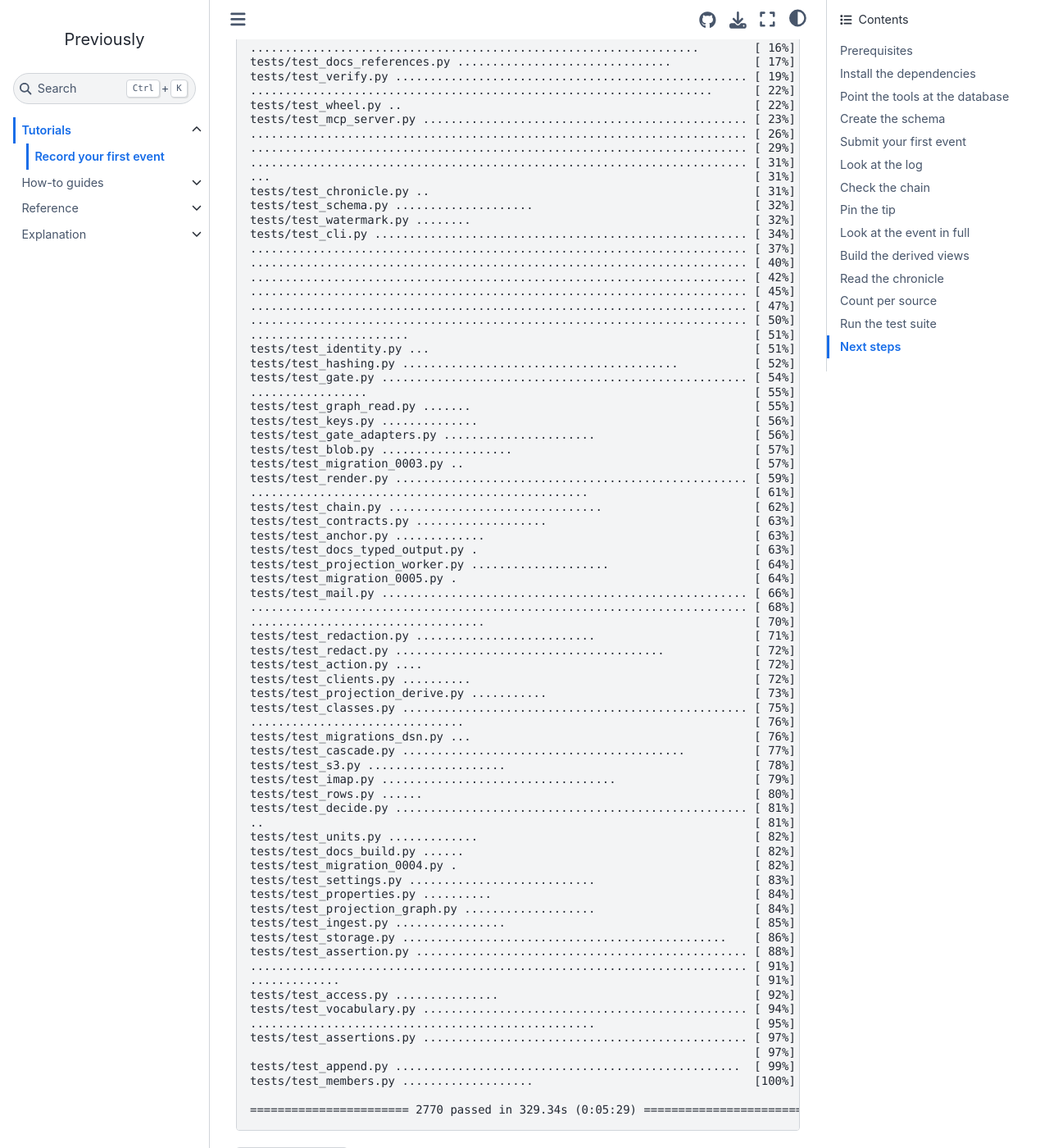
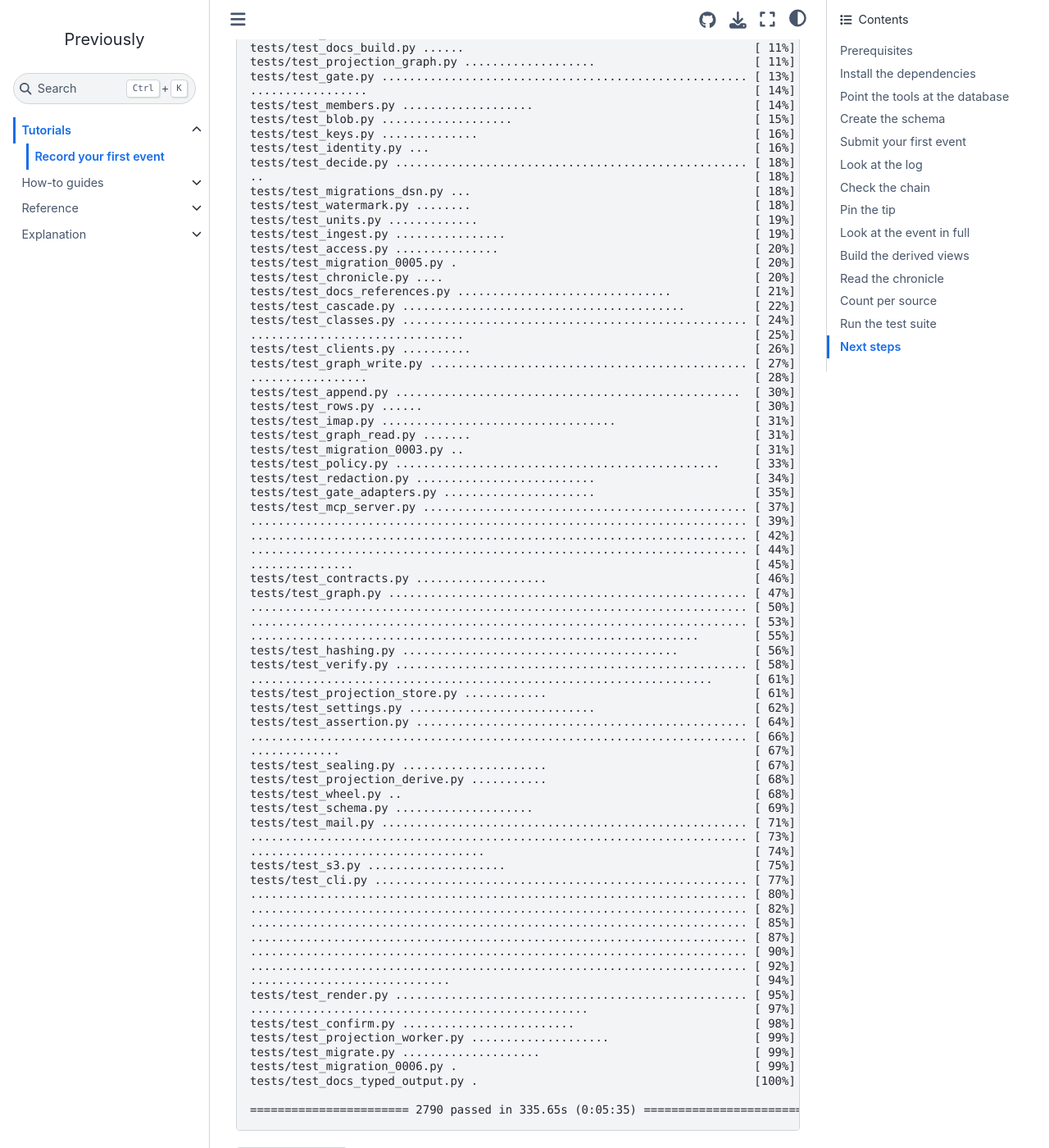
Before and after one commit to jensens/previously, a Sphinx documentation site: the page built from docs/tutorials/record-your-first-event.md, in a window 1280 px wide and 1400 px high, scrolled down 5393 px. Shown: the whole window at 82% size. Built offline with Sphinx 7.4.7 and the Sphinx Book theme 1.1.4, drawn with Linux system fonts in a browser that asks for light colours; some of the changed text lies outside the part shown.

Commit message:
The chronicle of a bracket: chronicle --within N, previously(within=N)
`chronicle --within N` prints the units of p_chronicle that belong to entity
N or to an entity below it, selected in the query before the limit, with the
same fields, window, limit, truncation notice and lag line. The members come
from the graph the reader reads: the projection's rows where it stands where
the catch-up left it, the fold's edges otherwise. An id that is not an entity
that stands is refused with exit code 2.

The MCP tool `previously` takes `within`: it keeps the events of the bracket
and of each the units that belong, and the policy decides every event as it
does without it. A bracket the client may not see is refused in the words of
one that does not exist. `within` goes into the cursor as text, into the
title, and into the access entry as given. TOOLS_SHA256 retaken.

Docs: cli.md, mcp-tools.md, an explanation section on finding without
releasing, a how-to for assigning mails and reading a bracket, typed from a
run against PostgreSQL 18; the tutorial's test run retyped (2790 passed).

Assisted-By: Claude Opus 5.5 <noreply@anthropic.com>

````diff
--- a/docs/tutorials/record-your-first-event.md
+++ b/docs/tutorials/record-your-first-event.md
@@ -196,100 +196,100 @@ It raises its own PostgreSQL container, a RustFS container as the S3 server for
 $ uv run pytest
 ============================= test session starts ==============================
 platform linux -- Python 3.14.8, pytest-9.1.1, pluggy-1.6.0
-Using --randomly-seed=2469578176
+Using --randomly-seed=3481478970
 
 configfile: pyproject.toml
 testpaths: tests
 plugins: hypothesis-6.168.3, cov-7.1.0, randomly-5.0.0, platformdirs-4.12.2, anyio-4.15.1
-collected 2770 items
+collected 2790 items
 
-tests/test_graph_write.py .............................................. [  1%]
-.................                                                        [  2%]
-tests/test_migration_0006.py .                                           [  2%]
-tests/test_sealing.py .....................                              [  3%]
-tests/test_policy.py ...............................................     [  4%]
-tests/test_projection_store.py ............                              [  5%]
-tests/test_canonical.py ...............                                  [  5%]
-tests/test_migrate.py ....................                               [  6%]
-tests/test_confirm.py .........................                          [  7%]
-tests/test_graph.py .................................................... [  9%]
-........................................................................ [ 11%]
-........................................................................ [ 14%]
-.................................................................        [ 16%]
-tests/test_docs_references.py ...............................            [ 17%]
-tests/test_verify.py ................................................... [ 19%]
-...................................................................      [ 22%]
-tests/test_wheel.py ..                                                   [ 22%]
-tests/test_mcp_server.py ............................................... [ 23%]
-........................................................................ [ 26%]
-........................................................................ [ 29%]
-........................................................................ [ 31%]
-...                                                                      [ 31%]
-tests/test_chronicle.py ..                                               [ 31%]
-tests/test_schema.py ....................                                [ 32%]
-tests/test_watermark.py ........                                         [ 32%]
-tests/test_cli.py ...................................................... [ 34%]
-........................................................................ [ 37%]
-........................................................................ [ 40%]
+tests/test_assertions.py ............................................... [  1%]
+                                                                         [  1%]
+tests/test_vocabulary.py ............................................... [  3%]
+..................................................                       [  5%]
+tests/test_anchor.py .............                                       [  5%]
+tests/test_chain.py ...............................                      [  6%]
+tests/test_migration_0004.py .                                           [  6%]
+tests/test_properties.py ..........                                      [  7%]
+tests/test_canonical.py ...............                                  [  7%]
+tests/test_redact.py .......................................             [  9%]
+tests/test_storage.py ...............................................    [ 10%]
+tests/test_action.py ....                                                [ 10%]
+tests/test_docs_build.py ......                                          [ 11%]
+tests/test_projection_graph.py ...................                       [ 11%]
+tests/test_gate.py ..................................................... [ 13%]
+.................                                                        [ 14%]
+tests/test_members.py ...................                                [ 14%]
+tests/test_blob.py ...................                                   [ 15%]
+tests/test_keys.py ..............                                        [ 16%]
+tests/test_identity.py ...                                               [ 16%]
+tests/test_decide.py ................................................... [ 18%]
+..                                                                       [ 18%]
+tests/test_migrations_dsn.py ...                                         [ 18%]
+tests/test_watermark.py ........                                         [ 18%]
+tests/test_units.py .............                                        [ 19%]
+tests/test_ingest.py ................                                    [ 19%]
+tests/test_access.py ...............                                     [ 20%]
+tests/test_migration_0005.py .                                           [ 20%]
+tests/test_chronicle.py ....                                             [ 20%]
+tests/test_docs_references.py ...............................            [ 21%]
+tests/test_cascade.py .........................................          [ 22%]
+tests/test_classes.py .................................................. [ 24%]
+...............................                                          [ 25%]
+tests/test_clients.py ..........                                         [ 26%]
+tests/test_graph_write.py .............................................. [ 27%]
+.................                                                        [ 28%]
+tests/test_append.py ..................................................  [ 30%]
+tests/test_rows.py ......                                                [ 30%]
+tests/test_imap.py ..................................                    [ 31%]
+tests/test_graph_read.py .......                                         [ 31%]
+tests/test_migration_0003.py ..                                          [ 31%]
+tests/test_policy.py ...............................................     [ 33%]
+tests/test_redaction.py ..........................                       [ 34%]
+tests/test_gate_adapters.py ......................                       [ 35%]
+tests/test_mcp_server.py ............................................... [ 37%]
+........................................................................ [ 39%]
 ........................................................................ [ 42%]
-........................................................................ [ 45%]
-........................................................................ [ 47%]
+........................................................................ [ 44%]
+...............                                                          [ 45%]
+tests/test_contracts.py ...................                              [ 46%]
+tests/test_graph.py .................................................... [ 47%]
 ........................................................................ [ 50%]
-.......................                                                  [ 51%]
-tests/test_identity.py ...                                               [ 51%]
-tests/test_hashing.py ........................................           [ 52%]
-tests/test_gate.py ..................................................... [ 54%]
-.................                                                        [ 55%]
-tests/test_graph_read.py .......                                         [ 55%]
-tests/test_keys.py ..............                                        [ 56%]
-tests/test_gate_adapters.py ......................                       [ 56%]
-tests/test_blob.py ...................                                   [ 57%]
-tests/test_migration_0003.py ..                                          [ 57%]
-tests/test_render.py ................................................... [ 59%]
-.................................................                        [ 61%]
-tests/test_chain.py ...............................                      [ 62%]
-tests/test_contracts.py ...................                              [ 63%]
-tests/test_anchor.py .............                                       [ 63%]
-tests/test_docs_typed_output.py .                                        [ 63%]
-tests/test_projection_worker.py ....................                     [ 64%]
-tests/test_migration_0005.py .                                           [ 64%]
-tests/test_mail.py ..................................................... [ 66%]
-........................................................................ [ 68%]
-..................................                                       [ 70%]
-tests/test_redaction.py ..........................                       [ 71%]
-tests/test_redact.py .......................................             [ 72%]
-tests/test_action.py ....                                                [ 72%]
-tests/test_clients.py ..........                                         [ 72%]
-tests/test_projection_derive.py ...........                              [ 73%]
-tests/test_classes.py .................................................. [ 75%]
-...............................                                          [ 76%]
-tests/test_migrations_dsn.py ...                                         [ 76%]
-tests/test_cascade.py .........................................          [ 77%]
-tests/test_s3.py ....................                                    [ 78%]
-tests/test_imap.py ..................................                    [ 79%]
-tests/test_rows.py ......                                                [ 80%]
-tests/test_decide.py ................................................... [ 81%]
-..                                                                       [ 81%]
-tests/test_units.py .............                                        [ 82%]
-tests/test_docs_build.py ......                                          [ 82%]
-tests/test_migration_0004.py .                                           [ 82%]
-tests/test_settings.py ...........................                       [ 83%]
-tests/test_properties.py ..........                                      [ 84%]
-tests/test_projection_graph.py ...................                       [ 84%]
-tests/test_ingest.py ................                                    [ 85%]
-tests/test_storage.py ...............................................    [ 86%]
-tests/test_assertion.py ................................................ [ 88%]
-........................................................................ [ 91%]
-.............                                                            [ 91%]
-tests/test_access.py ...............                                     [ 92%]
-tests/test_vocabulary.py ............................................... [ 94%]
-..................................................                       [ 95%]
-tests/test_assertions.py ............................................... [ 97%]
-                                                                         [ 97%]
-tests/test_append.py ..................................................  [ 99%]
-tests/test_members.py ...................                                [100%]
+........................................................................ [ 53%]
+.................................................................        [ 55%]
+tests/test_hashing.py ........................................           [ 56%]
+tests/test_verify.py ................................................... [ 58%]
+...................................................................      [ 61%]
+tests/test_projection_store.py ............                              [ 61%]
+tests/test_settings.py ...........................                       [ 62%]
+tests/test_assertion.py ................................................ [ 64%]
+........................................................................ [ 66%]
+.............                                                            [ 67%]
+tests/test_sealing.py .....................                              [ 67%]
+tests/test_projection_derive.py ...........                              [ 68%]
+tests/test_wheel.py ..                                                   [ 68%]
+tests/test_schema.py ....................                                [ 69%]
+tests/test_mail.py ..................................................... [ 71%]
+........................................................................ [ 73%]
+..................................                                       [ 74%]
+tests/test_s3.py ....................                                    [ 75%]
+tests/test_cli.py ...................................................... [ 77%]
+........................................................................ [ 80%]
+........................................................................ [ 82%]
+........................................................................ [ 85%]
+........................................................................ [ 87%]
+........................................................................ [ 90%]
+........................................................................ [ 92%]
+.............................                                            [ 94%]
+tests/test_render.py ................................................... [ 95%]
+.................................................                        [ 97%]
+tests/test_confirm.py .........................                          [ 98%]
+tests/test_projection_worker.py ....................                     [ 99%]
+tests/test_migrate.py ....................                               [ 99%]
+tests/test_migration_0006.py .                                           [ 99%]
+tests/test_docs_typed_output.py .                                        [100%]
 
-======================= 2770 passed in 329.34s (0:05:29) =======================
+======================= 2790 passed in 335.65s (0:05:35) =======================
 ```
 
 `pytest-randomly` reshuffles the file order on every run and prints its seed, so a hidden dependency between two tests surfaces instead of staying hidden.
````
Also changed, not shown: docs/explanation/graph.md (+29 -0 lines), docs/explanation/projections.md (+5 -0 lines), docs/how-to/assign-mails-and-read-a-bracket.md (added, +137 -0 lines), docs/how-to/index.md (+1 -0 lines), docs/reference/cli.md (+18 -2 lines), docs/reference/mcp-tools.md (+8 -1 lines), 11 other files.
